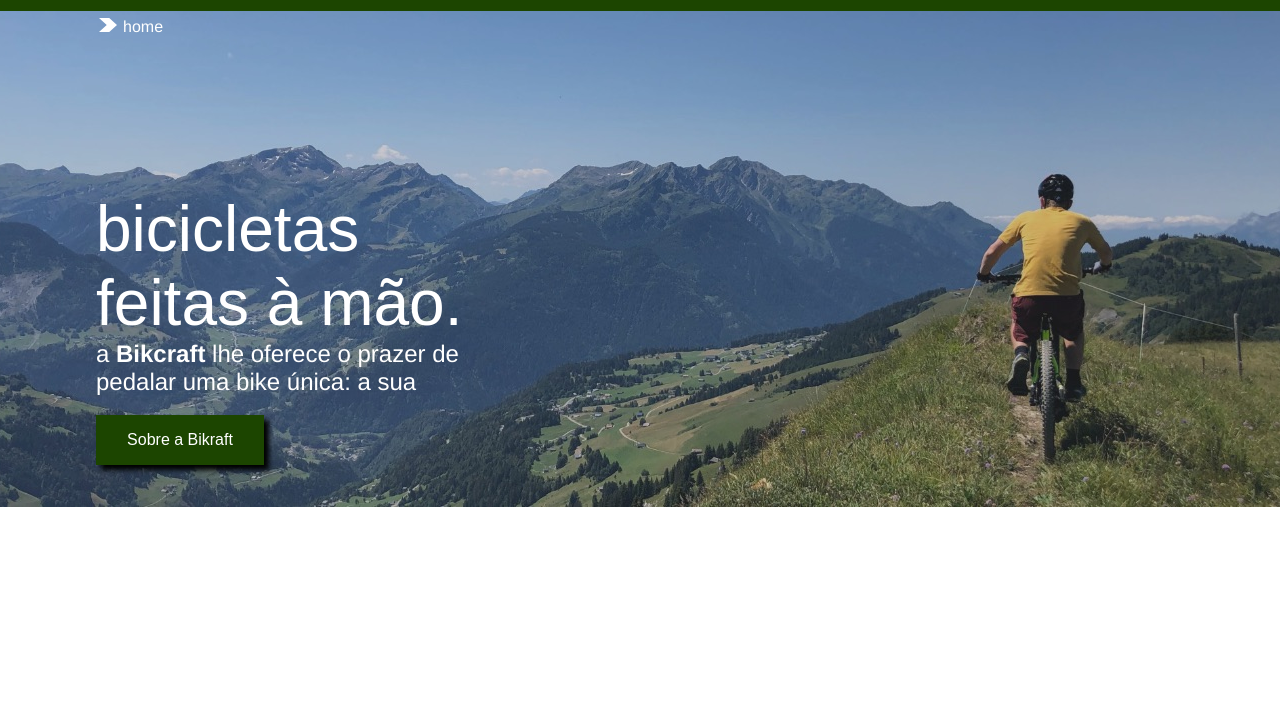
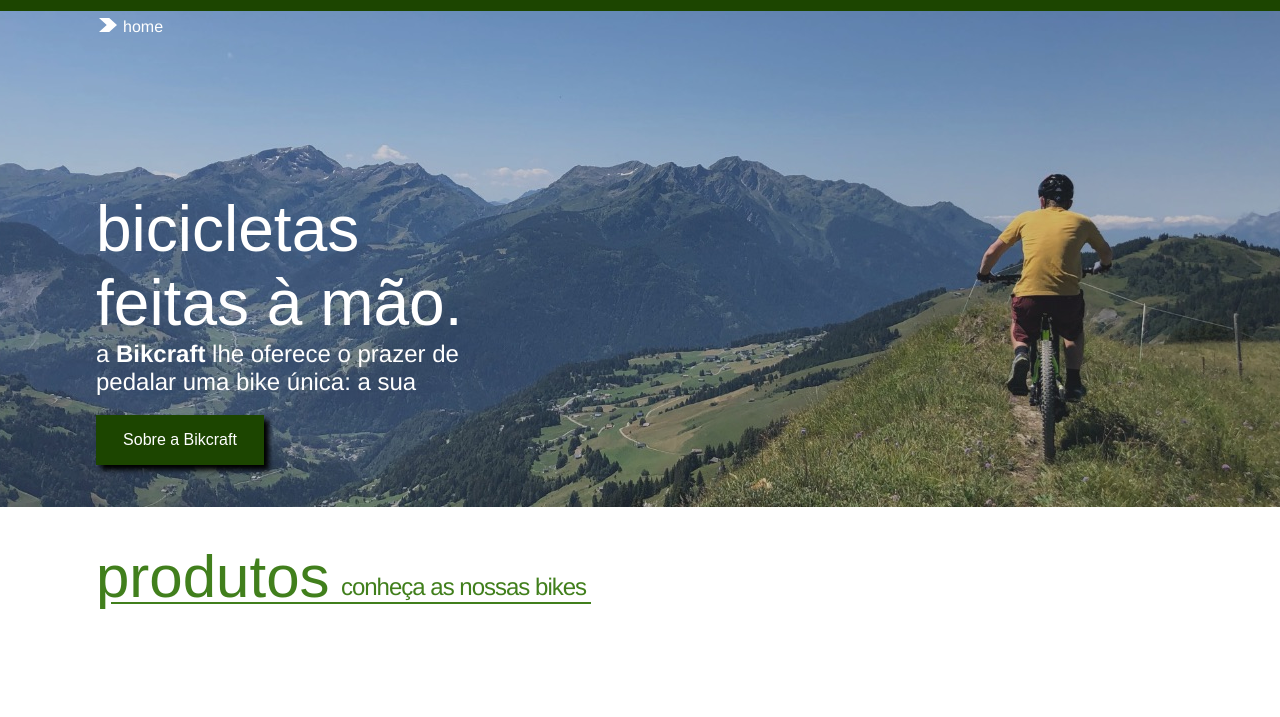
Before and after one commit to digaoeq/bikcraft, a plain HTML site: page index.html in a window 1280 px wide. Shown: the part 83-800 px from the top of the page. Drawn offline with Linux system fonts and the light colour scheme.

Commit message:
add title section 2 landing page

```diff
--- a/css/style.css
+++ b/css/style.css
@@ -3,12 +3,12 @@
 
 * {
 	font-family: "Helvetica Neue", Helvetica, sans-serif;
-	z-index: -2;
+	z-index: -1;
 	position: relative;
 }
 
+
 body div p {
-	font-family: Arial;
 	color: #000;
 }
 
@@ -16,20 +16,26 @@ img {
 	border: 0;
 }
 
+/*h1 são os títulos que ficam sobre as fotos*/
+
 h1, h1 a {
 	font-family: source-sans-pro, sans-serif;
-	/*font-weight: SemiBold;*/
+	/*font-weight: semibold;*/
 	font-size: 64px;
 	color:#fff;
 }
+
+/*h2 são os títulos que ficam em cima da parte em branco*/
 
 h2 {
 	font-family: source-sans-pro, sans-serif;
 	font-size: 60px;
 	line-height: 80px;
 	color:#417f1c;
-	margin-top: 500px;
+	margin-top: 30px;
 }
+
+/*h3 é o texto que fica abaixo dos títulos h1*/
 
 h3 {
 	font-family: "Helvetica Neue", Helvetica, sans-serif;
@@ -50,28 +56,38 @@ h3 {
 	z-index: 0;
 }
 
+/*configurando o estilo do cabeçalho*/
 
 #header1 {
 	width : 444px;
 	float: left;
+
 }
+
 #header2 {
 	width : 260px;
 	float: left;
 	text-align: center;
 	padding-top: 20px;
 }
+
 #header3 {
 	width : 216px;
 	float:left;
 	text-align: left;
 	padding-top: 20px;
 }
+
 #header4 {
 	width : 168px;
 	float:right;
 	padding-top: 11px;
 }
+
+.front-link, #header1 a, #header4 a {
+	z-index: 1;
+}
+
 
 ul {
 	color: #000;
@@ -95,10 +111,11 @@ ul {
 	margin-bottom: 148px;
 }
 
+/*configurando o botào padrão*/
 
 .btn a {
 	font-family: source-sans-pro, sans-serif;
-	/*font-weight: Black;*/
+	font-weight: black;
 	font-size: 16px;
 	line-height: 20px;
 	color : #fff;
@@ -118,3 +135,39 @@ ul {
 	box-shadow: 10px 10px 10px #111;
 	color: #1c4500;
 }
+
+/*configurando os títulos e subtítulos da parte em branco*/
+#title1 {
+	font-family: source-sans-pro, sans-serif;
+	font-size: 60px
+	font-weight: black;
+	word-spacing: -30px;
+	line-height: 80px
+	width : 232px;
+	float: left;
+	text-align: left;
+}
+
+#title2 {
+	font-family: "Helvetica-Neue", Helvetica, sans-serif;
+	font-weight: medium;
+	font-size: 24px;
+	line-height: 29px;
+	letter-spacing: -1px;
+	width : 268px;
+	float: left;
+	text-align: center;
+	padding-top: 65px;
+	color:#417f1c;
+}
+
+#title-line {
+	content:"";
+	display:block;
+	width:480px;
+	height:2px;
+	background: #417f1c;
+	color: #417f1c;
+	font-size: 1px;
+	margin: 95px 0px 0px 15px;
+}
--- a/index.html
+++ b/index.html
@@ -24,7 +24,7 @@
 					<img src="img/email-icon.svg" alt="ícone de e-mail">
 					contato@bikcraft.com
 				</div>
-				<div id="header4" class="general">
+				<div id="header4">
 					<a href="https://facebook.com"><img src="img/facebook-icon.svg" alt="ícone do Facebook"></a>
 					<a href="https://instagram.com"><img src="img/instagram-icon.svg" alt="ícone do Instagram"></a>
 					<a href="https://twitter.com"><img src="img/twitter-icon.svg" alt="ícone do Twitter"></a>
@@ -33,15 +33,15 @@
 		</header>
 		<section class="main-home">
 			<div class="container">
-				<a href = "index.html"><p><img src="img/breadcrumb-image.svg"></p><p>home</p></a>
+				<a href = "index.html" class="front-link"><p><img src="img/breadcrumb-image.svg"></p><p>home</p></a>
 				<h1>bicicletas<br>feitas à mão.</h1>
 				<h3>a <b>Bikcraft</b> lhe oferece o prazer de <br> pedalar uma bike única: a sua </h3>
-			<div class="btn"><a href="about.html">Sobre a Bikraft</a></div>
+			<div class="btn"><a href="about.html">Sobre a Bikcraft</a></div>
 			</div>
 		</section>
 		<section class="container">
-			<h2>produtos</h2>
-
+			<div id="title1"><h2>produtos</h2></div><div id="title2">conheça as nossas bikes</div>
+			<div id="title-line">nononononono</div>
 		</section>
 	</body>
 </html>
```
